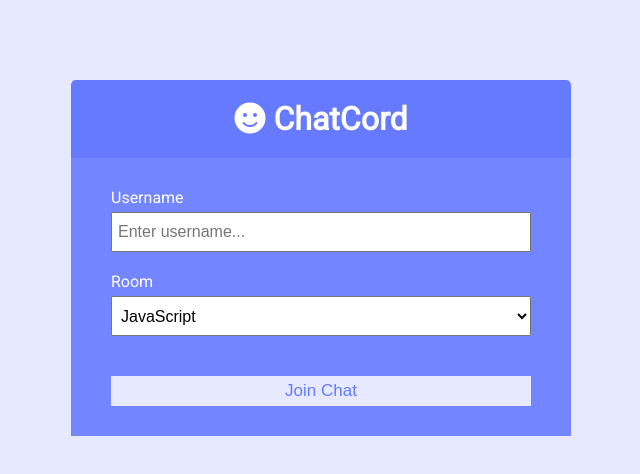
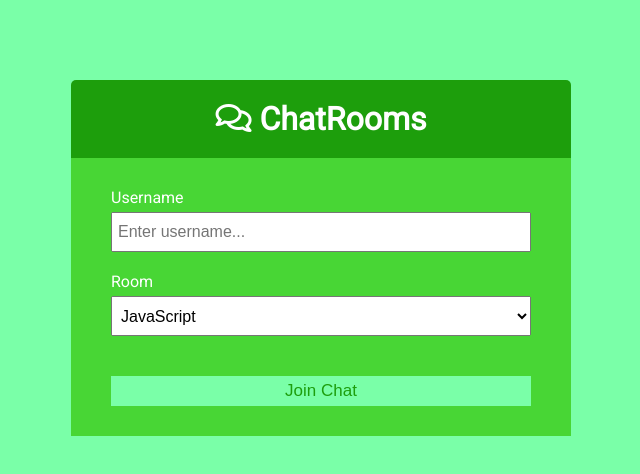
Before and after one commit to magaliais/socket.io-chatrooms, a website: page public/index.html in a window 1280 px wide. Shown: the whole page, without its empty margins (319-959 px from the left). Drawn offline with Linux system fonts and the light colour scheme.

Commit message:
color palette

```diff
--- a/public/css/style.css
+++ b/public/css/style.css
@@ -1,9 +1,9 @@
 @import url('https://fonts.googleapis.com/css?family=Roboto&display=swap');
 
 :root {
-	--dark-color-a: #667aff;
-	--dark-color-b: #7386ff;
-	--light-color: #e6e9ff;
+	--dark-color-a: #1d9e0c;
+	--dark-color-b: #48d635;
+	--light-color: #7affa8;
 	--success-color: #5cb85c;
 	--error-color: #d9534f;
 }
--- a/public/index.html
+++ b/public/index.html
@@ -16,7 +16,7 @@
 	<body>
 		<div class="join-container">
 			<header class="join-header">
-				<h1><i class="fas fa-smile"></i>  ChatCord</h1>
+				<h1><i class="far fa-comments"></i>  ChatRooms</h1>
 			</header>
 			<main class="join-main">
 				<form action="chat.html">
```
Also changed, not shown: public/chat.html (+1 -1 lines).
